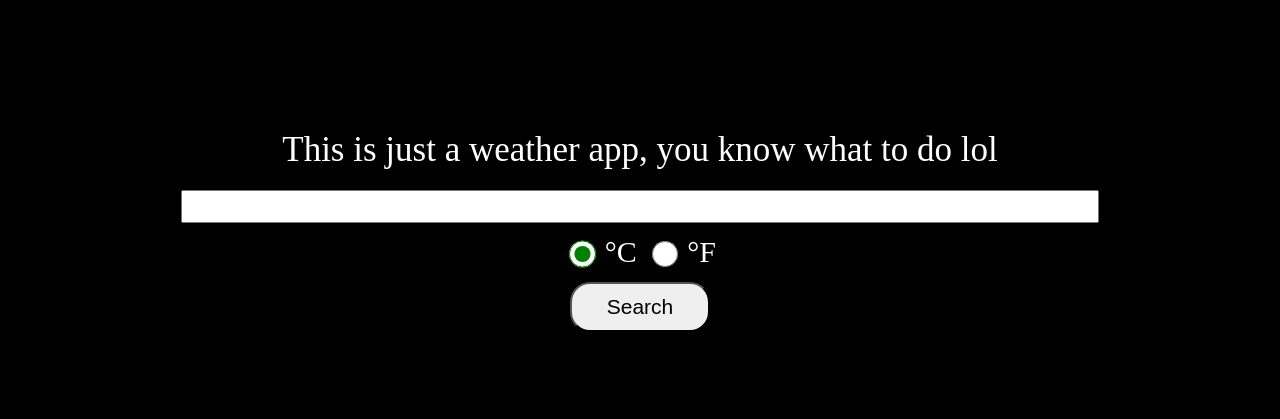
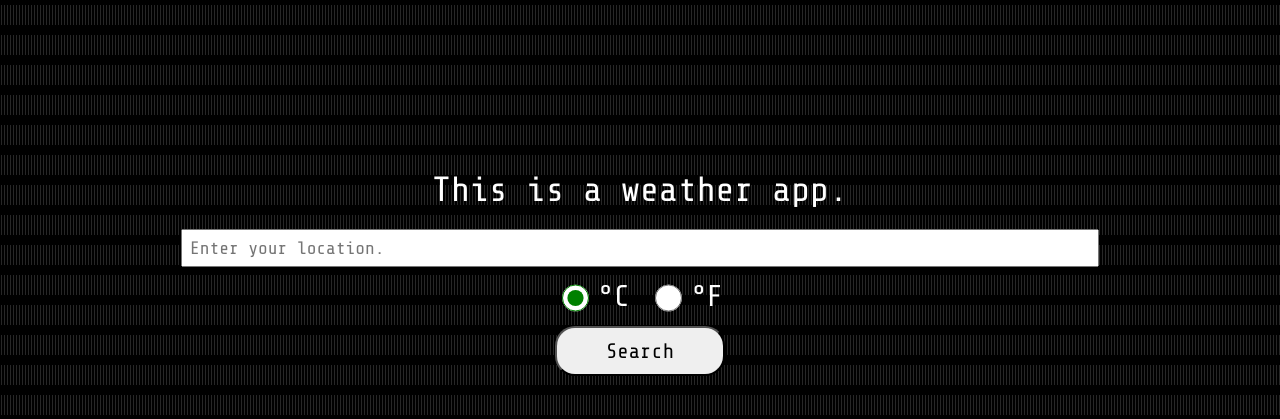
Before and after one commit to Omar05112/weather-app, a website built with webpack: page src/template.html in a window 1280 px wide. Shown: the top 419 px of the page. Built offline with nearby package versions, Linux system fonts and the light colour scheme.

Commit message:
App complete, might add more styling changes.

```diff
--- a/src/style.css
+++ b/src/style.css
@@ -1,13 +1,26 @@
+@font-face {
+  font-family: "Norse Bold";
+  src: url("ShareTechMono-Regular.ttf") format("truetype");
+  font-weight: normal;
+  font-style: normal;
+  font-display: swap;
+}
+* {
+  font-family: "Norse Bold";
+}
 body {
   display: flex;
-  margin-top: 130px;
+  margin-top: 170px;
   padding: 0;
-  background-color: #000;
+  background: black;
+  background-image: radial-gradient(rgb(39, 39, 39) 1px, transparent 0);
+  background-size: 3px 30px;
+
   color: white;
   flex-direction: column;
   align-items: center;
   justify-content: center;
-  gap: 10px;
+  gap: 20px;
 }
 
 #loading-display {
@@ -95,7 +108,7 @@ body {
 #bothradios {
   display: flex;
   font-size: 30px;
-  gap: 10px;
+  gap: 20px;
   align-items: center;
   justify-content: center;
 }
@@ -109,9 +122,13 @@ body {
 #search-button {
   cursor: pointer;
   height: 50px;
-  width: 140px;
+  width: 170px;
   font-size: 21px;
   border-radius: 20px;
+}
+
+#search-button:hover {
+  background-color: #fff;
 }
 
 #dothething {
@@ -121,6 +138,8 @@ body {
 #user-input {
   width: 900px;
   padding: 7px;
+  font-size: 18px;
+  outline: 0;
 }
 
 #weather-form {
@@ -128,6 +147,7 @@ body {
   flex-direction: column;
   gap: 12px;
   align-items: center;
+  justify-content: center;
 }
 
 #display-container {
@@ -141,3 +161,7 @@ input[type="radio"] {
   height: 2rem;
   accent-color: green;
 }
+
+#error-message {
+  font-size: 20px;
+}
--- a/src/template.html
+++ b/src/template.html
@@ -10,9 +10,9 @@
     <form id="weather-form">
       <div id="labelandtext">
         <label for="user-input" id="dothething"
-          >This is just a weather app, you know what to do lol
+          >This is a weather app.
         </label>
-        <input type="text" id="user-input" name="user-input" />
+        <input type="text" id="user-input" name="user-input" placeholder="Enter your location."/>
       </div>
       <div id="bothradios">
         <div id="celsiusside">
```
Also changed, not shown: src/ShareTechMono-Regular.ttf (added).
